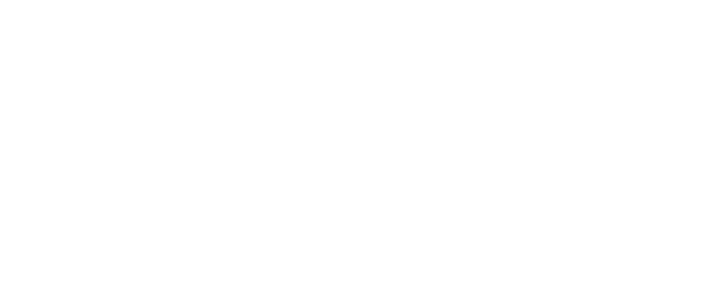
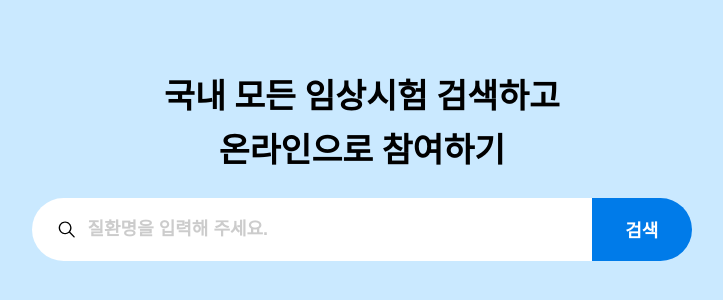
Before and after one commit to pre-onboarding-team3/wanted-codestates-project-3-10, a React (Create React App) app: page / in a window 1280 px wide. Shown: the part 186-486 px from the top of the page, without its empty margins (278-1001 px from the left). Built offline with nearby package versions, Linux system fonts and the light colour scheme.

Commit message:
✨ feat: Main page
- 검색기능

```diff
--- a/src/App.js
+++ b/src/App.js
@@ -1,7 +1,12 @@
 import React from 'react';
+import Main from './pages/Main';
 
 const App = () => {
-  return <div className="App"></div>;
+  return (
+    <div className="App">
+      <Main />
+    </div>
+  );
 };
 
 export default App;
--- a/src/pages/Main.jsx
+++ b/src/pages/Main.jsx
@@ -1,7 +1,101 @@
-import React from 'react';
+import React, { useRef, useState } from 'react';
+import styled from 'styled-components';
+import { IoIosSearch } from 'react-icons/io';
 
 const Main = () => {
-  return <div></div>;
+  const [searchWord, setSearchWord] = useState('');
+  const input = useRef();
+
+  const writeSearchWord = () => {
+    setSearchWord(input.current.value);
+  };
+
+  const pressEnter = e => {
+    if (e.key === 'Enter') {
+      searchClick();
+    }
+  };
+
+  const searchClick = () => {
+    if (searchWord == null) return;
+    location.replace(
+      `https://clinicaltrialskorea.com/studies?condition=${searchWord}`,
+    );
+  };
+  return (
+    <MainStyle>
+      <p>
+        국내 모든 임상시험 검색하고 <br /> 온라인으로 참여하기
+      </p>
+      <Search>
+        <div>
+          <IoIosSearch color="#000" size="23px" />
+          <input
+            ref={input}
+            onChange={writeSearchWord}
+            type="text"
+            onKeyPress={pressEnter}
+            placeholder="질환명을 입력해 주세요."
+          />
+        </div>
+        <button onClick={searchClick}>검색</button>
+      </Search>
+    </MainStyle>
+  );
 };
 
+const MainStyle = styled.div`
+  width: 100vw;
+  height: 100vh;
+  background: #cae9ff;
+  p {
+    margin-bottom: 20px;
+    padding-top: 20%;
+    text-align: center;
+    font-size: 2.1rem;
+    font-weight: bold;
+    line-height: 1.6;
+  }
+`;
+
+const Search = styled.div`
+  display: flex;
+  width: 660px;
+  margin: auto;
+  border-radius: 42px;
+  overflow: hidden;
+  svg {
+    margin-bottom: -5px;
+  }
+  div {
+    display: flex;
+    width: 100%;
+    background-color: #fff;
+    padding: 20px 24px;
+    input {
+      font-size: 1.125rem;
+      width: 100%;
+      border: none;
+      line-height: 1.2;
+      padding-left: 10px;
+      :focus {
+        outline: none;
+      }
+      ::placeholder {
+        font-weight: 600;
+        color: #ccc;
+      }
+    }
+  }
+  button {
+    padding: 18px 32px;
+    width: 111px;
+    border: none;
+    background-color: #007be9;
+    font-size: 1.125rem;
+    color: #fff;
+    font-weight: bold;
+    cursor: pointer;
+  }
+`;
 export default Main;
```
